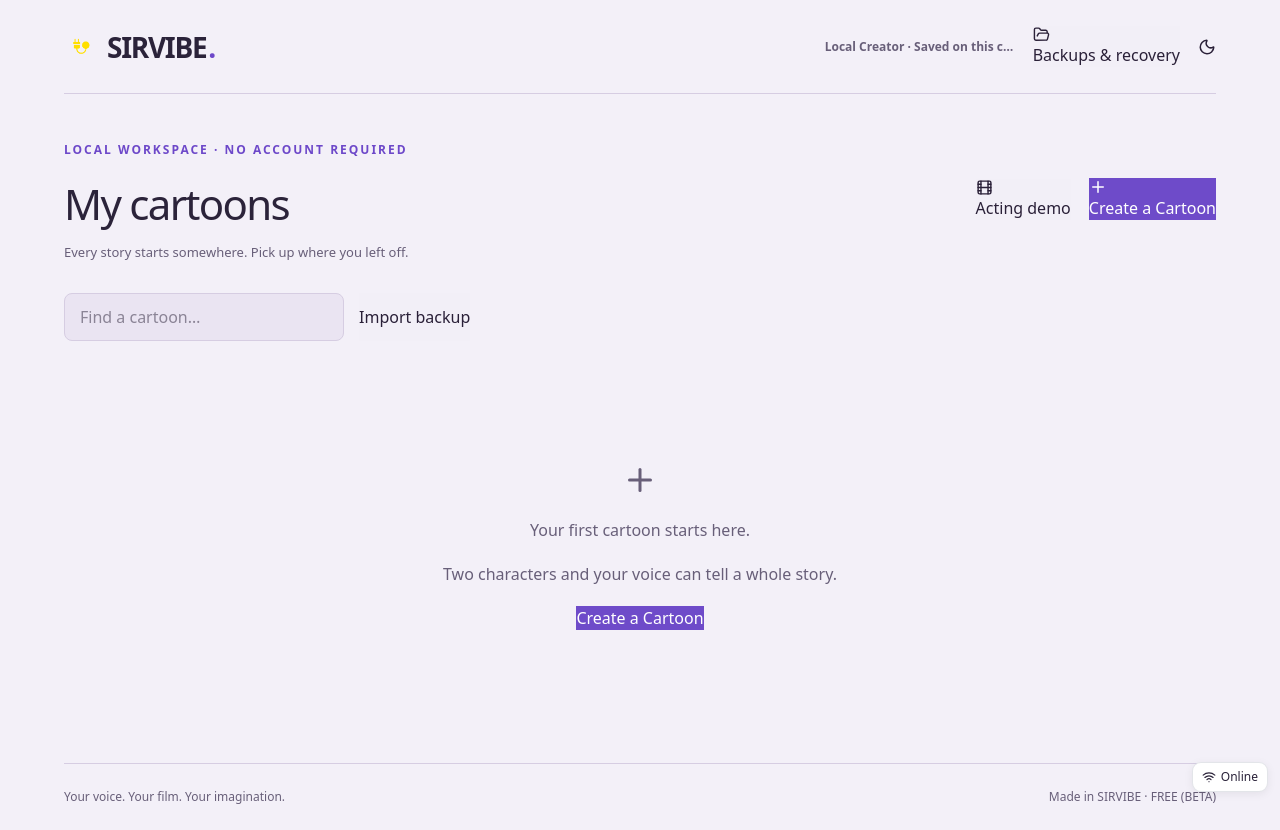
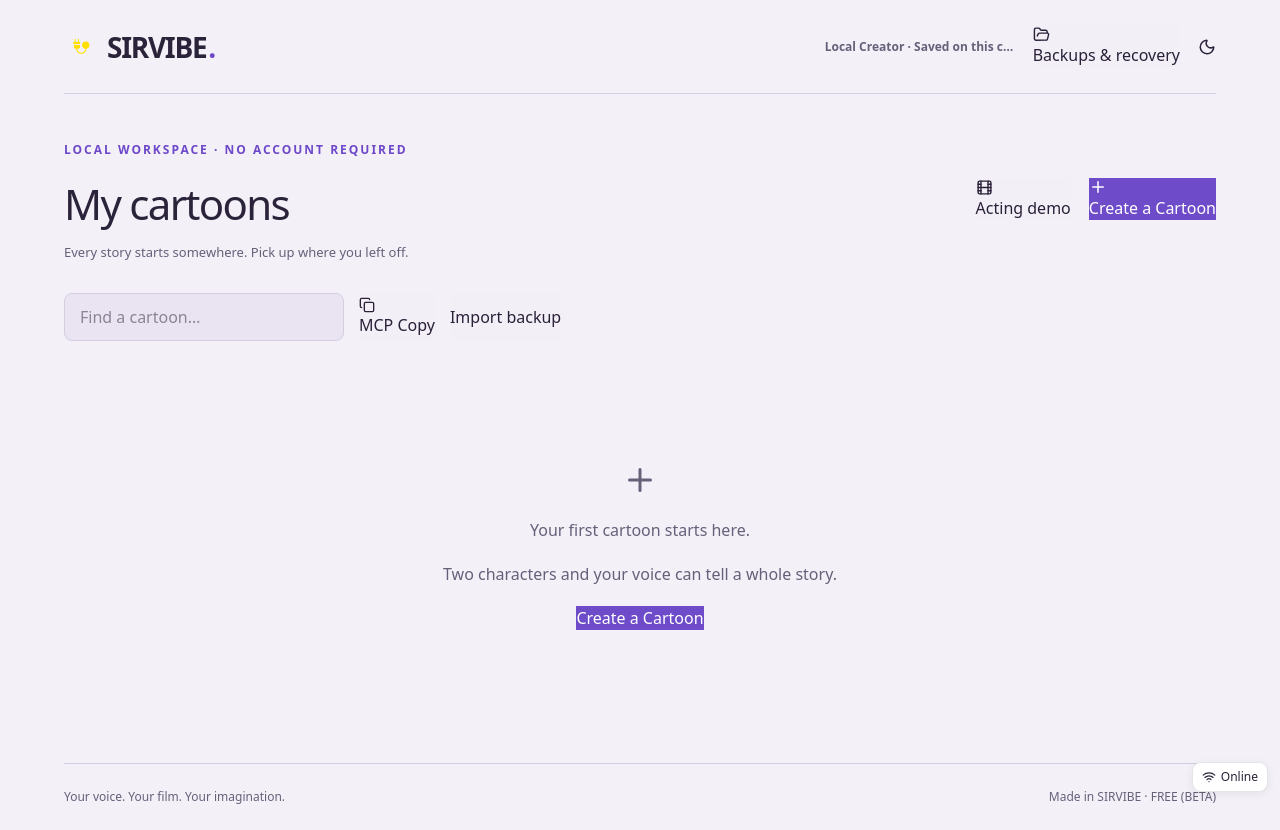
Before and after one commit to Mabu007/cartoon-maker, a React (Vite) app: page / in a window 1280 px wide. Built offline with nearby package versions, Linux system fonts and the light colour scheme; no server answers.

Commit message:
Expose MCP Copy on My Cartoons with accessible clipboard fallback

```diff
--- a/src/ui/Welcome.tsx
+++ b/src/ui/Welcome.tsx
@@ -1,6 +1,7 @@
 import { useState } from 'react';
 import { Copy, Download, Film, FolderOpen, LogOut, Moon, Plus, Sun, Trash2 } from 'lucide-react';
 import type { Welcome as PreviousWelcome } from './ParkedWelcome.tsx';
+import { filmAuthoringPrompt } from '../engine/filmAuthoringPrompt.ts';
 import { ProjectThumbnail } from './ProjectThumbnail.tsx';
 import { SirvibeLanding } from './SirvibeLanding.tsx';
 import type { Account } from '../services/cloud.ts';
@@ -14,6 +15,20 @@ type Props=Original & {
 };
 export function Welcome(props: Props){
   const [query,setQuery]=useState(''),[error,setError]=useState('');
+  const [copyStatus,setCopyStatus]=useState(''),[manualPrompt,setManualPrompt]=useState('');
+  async function copyFilmProtocol(){
+    setCopyStatus(''); setManualPrompt('');
+    let prompt:string;
+    try { prompt=filmAuthoringPrompt(); }
+    catch(err){setCopyStatus(err instanceof Error?err.message:'Could not build the film protocol.');return;}
+    try {
+      await navigator.clipboard.writeText(prompt);
+      setCopyStatus('MCP Copy: film instructions copied. Paste into your AI assistant.');
+    } catch {
+      setManualPrompt(prompt);
+      setCopyStatus('Clipboard unavailable. Select and copy the instructions below.');
+    }
+  }
   if(props.screen==='landing')return <SirvibeLanding account={props.account} available={props.authAvailable} login={props.login} enter={props.enter} localStudio={props.localStudio}/>;
   return <main className="simple-home sv-projects-home">
     <header>
@@ -27,7 +42,9 @@ export function Welcome(props: Props){
     </header>
     <section className="simple-projects">
       <div className="projects-heading"><div><span className="eyebrow">{props.localStudio?'LOCAL WORKSPACE · NO ACCOUNT REQUIRED':'YOUR CREATOR UNIVERSE · FREE (BETA)'}</span><h1>My cartoons</h1><p>Every story starts somewhere. Pick up where you left off.</p></div><div className="home-tools"><button className="quiet" type="button" onClick={props.openActingDemo}><Film size={17}/>Acting demo</button><button className="primary" onClick={props.createManual}><Plus size={18}/>Create a Cartoon</button></div></div>
-      <div className="projects-tools"><input aria-label="Search cartoons" placeholder="Find a cartoon…" value={query} onChange={e=>setQuery(e.target.value)}/><button className="quiet" onClick={props.restore}>Import backup</button></div>
+      <div className="projects-tools"><input aria-label="Search cartoons" placeholder="Find a cartoon…" value={query} onChange={e=>setQuery(e.target.value)}/><button className="quiet" onClick={()=>void copyFilmProtocol()} title="Copy AI instructions for creating editable .sirvibe movies"><Copy size={16}/>MCP Copy</button><button className="quiet" onClick={props.restore}>Import backup</button></div>
+      {copyStatus&&<p role="status">{copyStatus}</p>}
+      {manualPrompt&&<div><textarea aria-label="AI film authoring instructions" readOnly value={manualPrompt} rows={6} style={{width:'100%'}} onFocus={event=>event.currentTarget.select()}/><button className="quiet" onClick={()=>setManualPrompt('')}>Close instructions</button></div>}
       {error&&<p role="alert" className="form-error">{error}</p>}
       <div className="simple-project-grid">{props.items.filter(item=>item.project.name.toLowerCase().includes(query.toLowerCase())).map(({project})=><article key={project.id}>
         <button className="project-cover" onClick={()=>props.openProject(project)}><ProjectThumbnail project={project}/></button>
```
